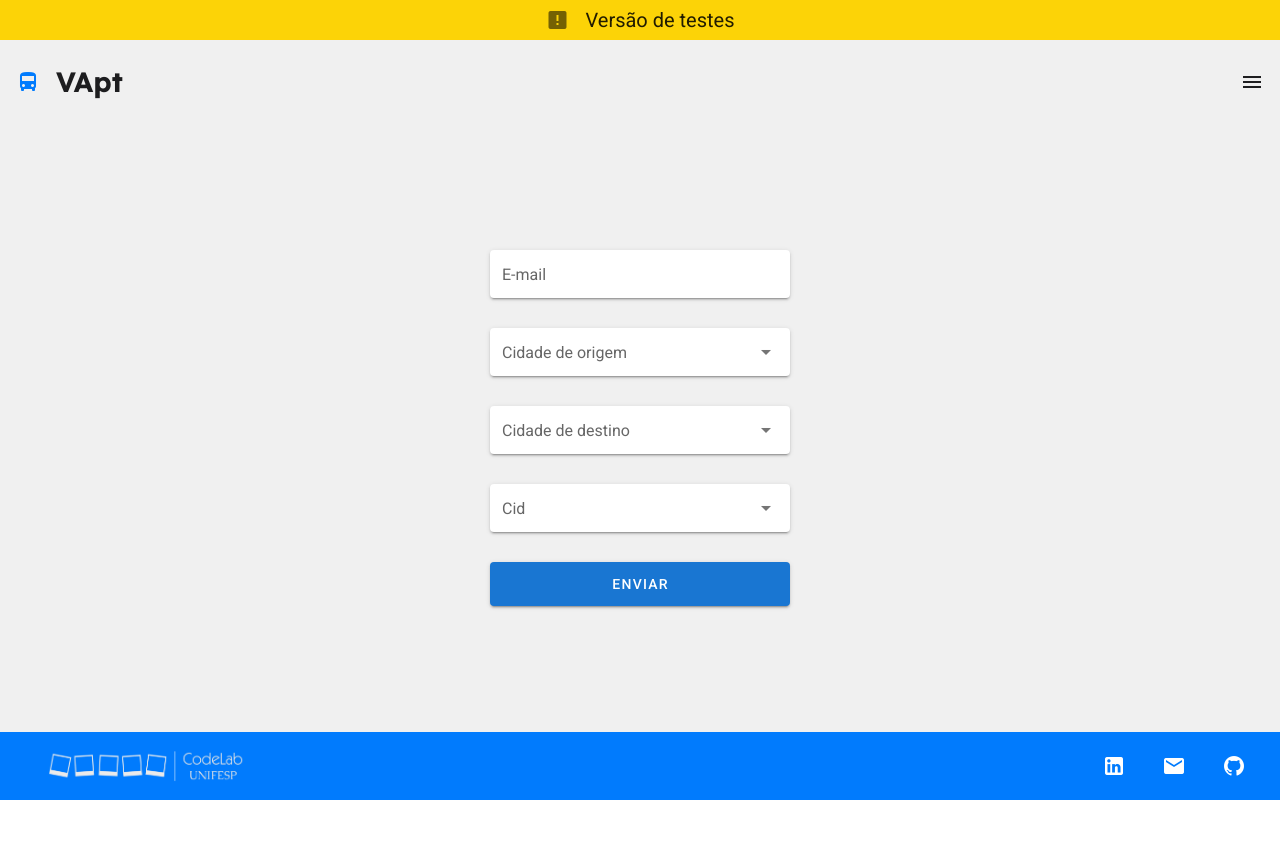
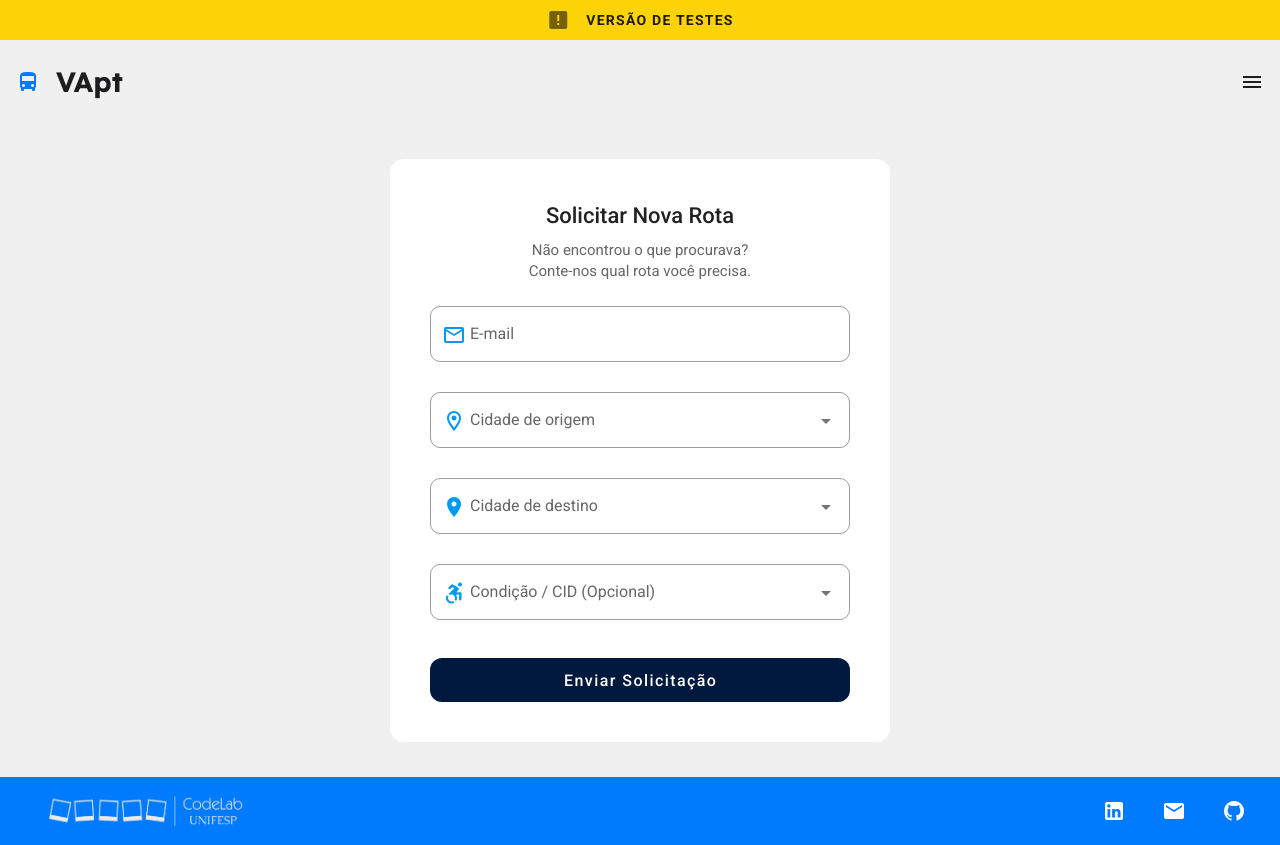
Before and after one commit to UnifespCodeLab/emtu-web, a Nuxt app: page /solicitacao in a window 1280 px wide. Before the commit the page ends 800 px from the top, so only its background shows below. Built offline with nearby package versions, Linux system fonts and the light colour scheme; no server answers.

Commit message:
Adições de modal indicando versão de testes, acessibilidade e redesign da página de solicitação

```diff
--- a/components/TheHeader.vue
+++ b/components/TheHeader.vue
@@ -1,15 +1,33 @@
 <template>
   <v-card flat height="124px" tile>
-    <v-toolbar height="40px" flat color="#fcd307" class="d-flex align-center justify-center">
+    <v-toolbar height="40px" flat color="#fcd307" class="d-flex align-center justify-center" @click="dialog = true" style="cursor: pointer;">
       <v-icon
         id="alert-icon"
       >
         mdi-alert-box
       </v-icon>
-      <v-toolbar-title class="ml-4">
+      <v-toolbar-title class="ml-4 text-button font-weight-bold">
         Versão de testes
       </v-toolbar-title>
     </v-toolbar>
+
+    <v-dialog v-model="dialog" max-width="600px">
+      <v-card style="border-radius: 12px; padding: 8px;">
+        <v-card-title class="text-h6 font-weight-bold pb-2" style="color: black">
+          Versão de Testes
+          <v-spacer></v-spacer>
+          <v-btn icon @click="dialog = false">
+            <v-icon>mdi-close</v-icon>
+          </v-btn>
+        </v-card-title>
+        <v-card-text class="pt-2 text-body-1" style="color: black;">
+          Bem-vindo(a) ao VApt! Esta plataforma encontra-se atualmente em <u>versão de testes</u>.
+          Isso significa que as informações e dados apresentados podem estar desatualizados ou incorretos.<br><br>
+          <strong>Aviso sobre privacidade:</strong> A única coleta de dados que nossa plataforma realiza ocorre exclusivamente quando você efetua uma busca de rota em nosso simulador, ou envia uma nova solicitação de rota.
+        </v-card-text>
+      </v-card>
+    </v-dialog>
+
     <v-toolbar height="84px" flat color="#f0f0f0">
       <v-icon id="bus-icon" aria-label="Volte para a página inicial" @click="redirectToHomePage">
         mdi-bus
@@ -26,6 +44,11 @@
 <script>
 export default {
   name: 'TheHeader',
+  data () {
+    return {
+      dialog: false
+    }
+  },
   methods: {
     redirectToHomePage () {
       this.$router.push('/')
--- a/pages/rotas.vue
+++ b/pages/rotas.vue
@@ -11,9 +11,62 @@
               </span>
             </div> -->
             <div class="routes-page__info">
-              <div class="routes-page__date">{{ formatDate(this.searches.data) }}</div>
-              <div class="routes-page__time">{{ this.searches.hora }}</div>
+              <div class="routes-page__date" v-if="this.searches.data">{{ formatDate(this.searches.data) }}</div>
+              <div class="routes-page__time" v-if="this.searches.hora">{{ this.searches.hora }}</div>
+              <button
+                v-if="primaryCidText && getAdaptationLevel(primaryCidText) !== 'N/A'"
+                :class="getAdaptationChipClass(primaryCidText)"
+                style="cursor: pointer; border: none;"
+                @click="dialog = true"
+              >
+                Adaptação: {{ getAdaptationLevel(primaryCidText) }}
+              </button>
             </div>
+
+            <v-dialog v-model="dialog" max-width="700px" content-class="routes-page__modal">
+              <v-card class="routes-page__modal-card">
+                <v-card-title class="routes-page__modal-title pb-4">
+                  <span class="text-h6 font-weight-bold" style="color: black">Níveis de Adaptação</span>
+                  <v-spacer></v-spacer>
+                  <v-btn icon @click="dialog = false">
+                    <v-icon>mdi-close</v-icon>
+                  </v-btn>
+                </v-card-title>
+                <v-card-text class="pt-0">
+                  <div class="routes-page__modal-container">
+                    <div class="routes-page__modal-item routes-page__modal-item--alto">
+                      <div class="routes-page__modal-icon">
+                        <v-icon color="#c62828" size="36">mdi-wheelchair-accessibility</v-icon>
+                      </div>
+                      <div class="routes-page__modal-content">
+                        <h4 style="color: #c62828">Alto</h4>
+                        <p>Pessoas com deficiência que necessitam de um alto nível de acessibilidade, por exemplo, a utilização de elevador.</p>
+                      </div>
+                    </div>
+
+                    <div class="routes-page__modal-item routes-page__modal-item--medio">
+                      <div class="routes-page__modal-icon">
+                        <v-icon color="#f57c00" size="36">mdi-human-white-cane</v-icon>
+                      </div>
+                      <div class="routes-page__modal-content">
+                        <h4 style="color: #f57c00">Médio</h4>
+                        <p>Pessoas com necessidades de acessibilidade que não tenham interferência direta no ônibus, por exemplo, a presença de piso tátil.</p>
+                      </div>
+                    </div>
+
+                    <div class="routes-page__modal-item routes-page__modal-item--baixo">
+                      <div class="routes-page__modal-icon">
+                        <v-icon color="#2e7d32" size="36">mdi-human-male</v-icon>
+                      </div>
+                      <div class="routes-page__modal-content">
+                        <h4 style="color: #2e7d32">Baixo</h4>
+                        <p>Pessoas que não necessitam de adaptações no ônibus para seu deslocamento de forma segura.</p>
+                      </div>
+                    </div>
+                  </div>
+                </v-card-text>
+              </v-card>
+            </v-dialog>
           </div>
           <div class="routes-page__right-actions">
             <v-btn class="routes-page__buscar-btn" large @click="changeSearch">
@@ -175,6 +228,7 @@ export default {
       selectedCid: 0,
       selectedCidRoute: 0,
       tab: 0,
+      dialog: false,
       center: [-23.5505, -46.6333], // Posição inicial do centro do mapa
       mapZoom: 13,
       snappedRoute: [],
@@ -415,6 +469,34 @@ export default {
       return `${data[2]}/${data[1]}`
     },
 
+    getAdaptationLevel (fullText) {
+      const groupMatch = fullText?.match(/- (G\d+)$/)
+      if (!groupMatch) {
+        return 'N/A'
+      }
+      const group = groupMatch[1]
+      switch (group) {
+        case 'G1': return 'Alto'
+        case 'G2': return 'Médio'
+        case 'G3': return 'Baixo'
+        default: return 'N/A'
+      }
+    },
+
+    getAdaptationChipClass (fullText) {
+      const groupMatch = fullText?.match(/- (G\d+)$/)
+      if (!groupMatch) {
+        return 'routes-page__adaptation routes-page__adaptation--na'
+      }
+      const group = groupMatch[1]
+      switch (group) {
+        case 'G1': return 'routes-page__adaptation routes-page__adaptation--alto'
+        case 'G2': return 'routes-page__adaptation routes-page__adaptation--medio'
+        case 'G3': return 'routes-page__adaptation routes-page__adaptation--baixo'
+        default: return 'routes-page__adaptation routes-page__adaptation--na'
+      }
+    },
+
     zoomIn () {
       if (this.zoom < 18) {
         this.zoom += 1
@@ -512,6 +594,48 @@ export default {
   gap: 1rem;
 }
 
+.routes-page__modal-card {
+  border-radius: 12px;
+  padding: 16px 8px;
+}
+
+.routes-page__modal-container {
+  display: flex;
+  flex-direction: column;
+  gap: 16px;
+}
+
+.routes-page__modal-item {
+  display: flex;
+  align-items: center;
+  gap: 16px;
+  padding: 16px;
+  border-radius: 8px;
+
+  h4 {
+    margin-bottom: 4px;
+    font-size: 16px;
+  }
+
+  p {
+    margin-bottom: 0;
+    font-size: 14px;
+    color: #424242;
+  }
+}
+
+.routes-page__modal-item--alto {
+  background-color: #ffcdd2;
+}
+
+.routes-page__modal-item--medio {
+  background-color: #fff3e0;
+}
+
+.routes-page__modal-item--baixo {
+  background-color: #e8f5e8;
+}
+
 .routes-page__header {
   width: 100%;
   max-width: 1200px;
@@ -586,6 +710,30 @@ export default {
     font-size: 14px;
     color: black;
     font-weight: 500;
+  }
+
+  .routes-page__adaptation {
+    border-radius: 8px;
+    padding: 6px 12px;
+    font-size: 14px;
+    font-weight: 500;
+
+    &--alto {
+      background-color: #ffcdd2;
+      color: #c62828;
+    }
+    &--medio {
+      background-color: #fff3e0;
+      color: #f57c00;
+    }
+    &--baixo {
+      background-color: #e8f5e8;
+      color: #2e7d32;
+    }
+    &--na {
+      background-color: #f5f5f5;
+      color: #757575;
+    }
   }
 
   .routes-page__buscar-btn {
--- a/pages/solicitacao.vue
+++ b/pages/solicitacao.vue
@@ -1,48 +1,70 @@
 <template>
+  <div class="home">
     <div class="report-page">
       <div class="report-page__form">
+        <h1 class="header-text">Solicitar Nova Rota</h1>
+        <p class="subtitle-text text-center mb-6" v-if="!hasSuccess">
+          Não encontrou o que procurava?<br>
+          Conte-nos qual rota você precisa.
+        </p>
+
         <v-btn
           v-if="hasSuccess"
           block
-        color="primary"
-        elevation="2"
+          color="#01193D"
+          elevation="0"
           large
           to="/"
+          class="action-btn"
         >
-        voltar para home
+          Voltar para Home
         </v-btn>
 
         <template v-else>
-        <v-text-field v-model="reportData.email" label="E-mail" solo />
+          <v-text-field
+            v-model="reportData.email"
+            label="E-mail"
+            outlined
+            class="custom-input"
+            prepend-inner-icon="mdi-email-outline"
+          />
           <v-autocomplete
             v-model="reportData.originCityId"
             :items="cities"
             label="Cidade de origem"
-          solo
+            outlined
+            class="custom-input"
+            prepend-inner-icon="mdi-map-marker-outline"
           />
           <v-autocomplete
             v-model="reportData.destinationCityId"
             :items="cities"
             label="Cidade de destino"
-          solo
+            outlined
+            class="custom-input"
+            prepend-inner-icon="mdi-map-marker"
           />
-        <v-select
+          <v-autocomplete
             v-model="reportData.cidId"
             :items="cids"
-          label="Cid"
-          solo
+            label="Condição / CID (Opcional)"
+            outlined
+            class="custom-input"
+            prepend-inner-icon="mdi-wheelchair-accessibility"
           />
 
           <v-btn
             block
-          color="primary"
-          elevation="2"
+            color="#01193D"
+            elevation="0"
             large
             @click="submit"
+            class="action-btn"
           >
-          enviar
+            Enviar Solicitação
           </v-btn>
         </template>
+      </div>
     </div>
   </div>
 </template>
@@ -121,19 +143,76 @@ export default {
 </script>
 
 <style lang="scss" scoped>
+.home {
+  display: flex;
+  flex-direction: column;
+  width: 100%;
+  max-width: 1400px;
+  margin: 0 auto;
+  padding: 0 1rem;
+}
+
 .report-page {
   display: flex;
   flex-direction: column;
-  height: 100%;
+  margin: 35px auto;
+  width: webkit-fill-available;
+  max-width: 800px;
+  background-color: white;
+  border-radius: 14px;
+  align-items: center;
+  justify-content: center;
+  overflow: hidden;
 
   @media (min-width: 800px) {
-    align-items: center;
+    min-height: 500px;
   }
 }
+
 .report-page__form {
   display: flex;
   flex-direction: column;
+  width: 100%;
+  padding: 2.5rem;
+
+  @media (min-width: 800px) {
+    width: 500px;
+    min-width: 500px;
+    justify-content: center;
     margin: auto;
-  width: 300px;
+  }
+}
+
+.header-text {
+  text-align: center;
+  font-size: 22px;
+  font-weight: 500;
+  margin-bottom: 8px;
+}
+
+.subtitle-text {
+  color: #666;
+  font-size: 15px;
+  line-height: 1.4;
+}
+
+.action-btn {
+  color: white;
+  border-radius: 12px;
+  text-transform: none !important;
+  font-size: 16px;
+  margin-top: 8px;
+}
+
+.custom-input {
+  border-radius: 10px;
+}
+
+::v-deep .v-input__control {
+  border-radius: 10px !important;
+}
+
+::v-deep .v-input__prepend-inner .v-icon {
+  color: #0099F0 !important;
 }
 </style>
```
Lines whose indentation alone changed are shown as unchanged.
